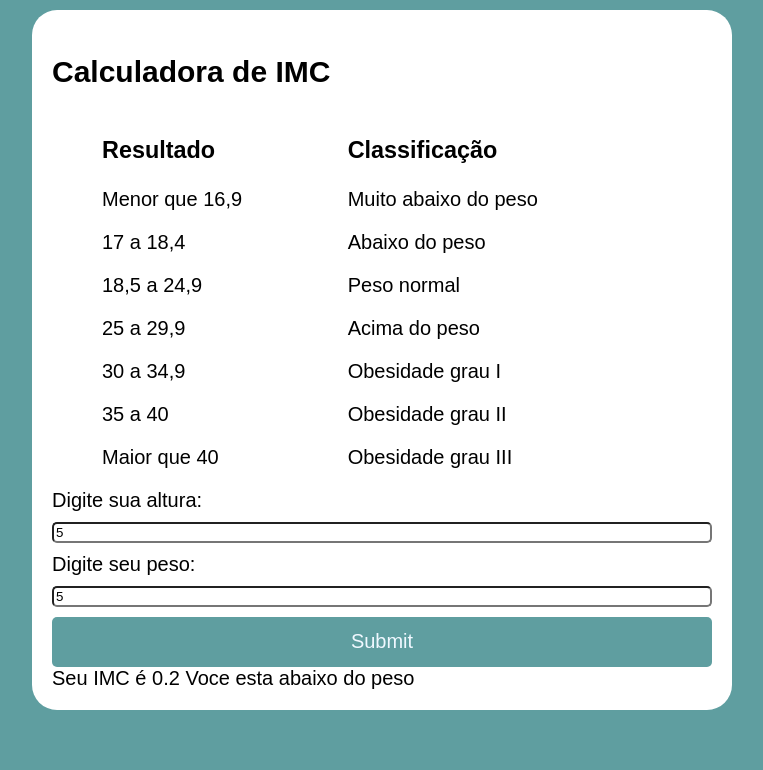
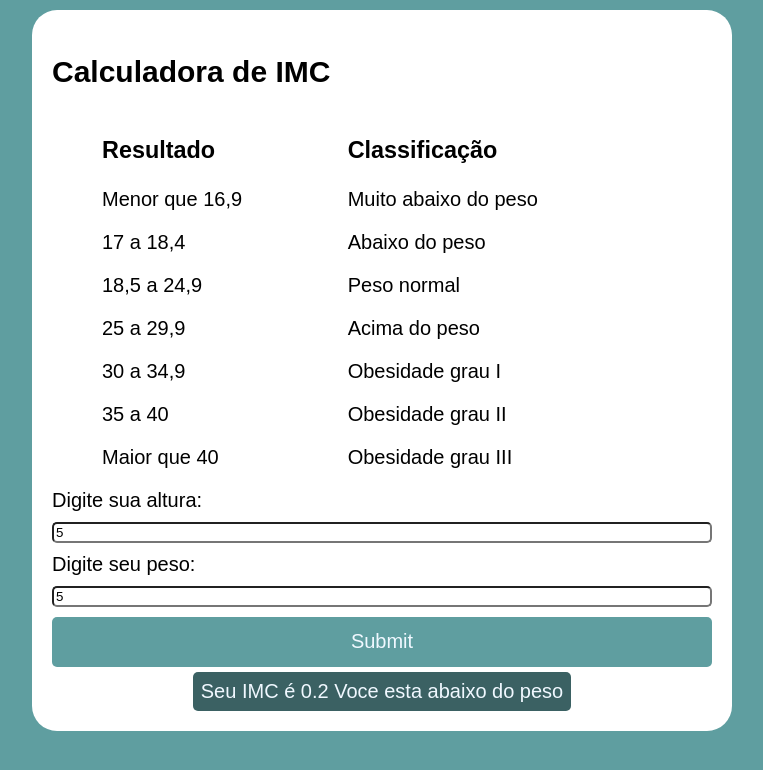
Before and after one commit to Aneyyy/Portfolio, a plain HTML site: page index.html in a window 1280 px wide. Both pictures are taken after typing "5", "5" into the empty fields and a click on the button "Submit". Shown: the whole page, without its empty margins (258-1021 px from the left). Drawn offline with Linux system fonts and the light colour scheme.

Commit message:
refinado
*inputs obrigatórios
*aviso para preencher ambos os valores
*estilização da div #resultado

```diff
--- a/index.html
+++ b/index.html
@@ -35,10 +35,10 @@
 
     <form action="/" id="form" method="get" >
     <label for="altura">Digite sua altura:</label>
-    <input type="number" step="0.01" class="input" id="altura">
+    <input type="number" step="0.01" class="input" id="altura" required>
 
     <label for="peso">Digite seu peso:</label>
-    <input type="number" step="0.01" class="input" id="peso">
+    <input type="number" step="0.01" class="input" id="peso" required>
 
     <button type="submit" id="calculaImc">Submit</button>
     </form>
--- a/main.js
+++ b/main.js
@@ -11,6 +11,8 @@ form.addEventListener('submit', function (e){
     const vlAltura = altura.value;
     const imc= vlPeso/vlAltura ** 2;
   resultado.textContent = `Seu IMC é ${imc.toFixed(1)} ${getClassImc(imc)}`;
+
+  if(vlPeso == 0||vlAltura== 0) resultado.textContent ="Preencha ambos os valores(Altura e Peso)";
 
 });
 
--- a/style.css
+++ b/style.css
@@ -54,3 +54,12 @@ li{
     display:inline-block;
     margin:0px 50px 0px 50px;
 }
+
+#resultado{
+   display: table;
+   margin:5px auto 0px auto;
+   color:aliceblue;
+   padding:8px;
+   background-color: rgb(59, 97, 99);
+   border-radius: 5px;
+   }
```
